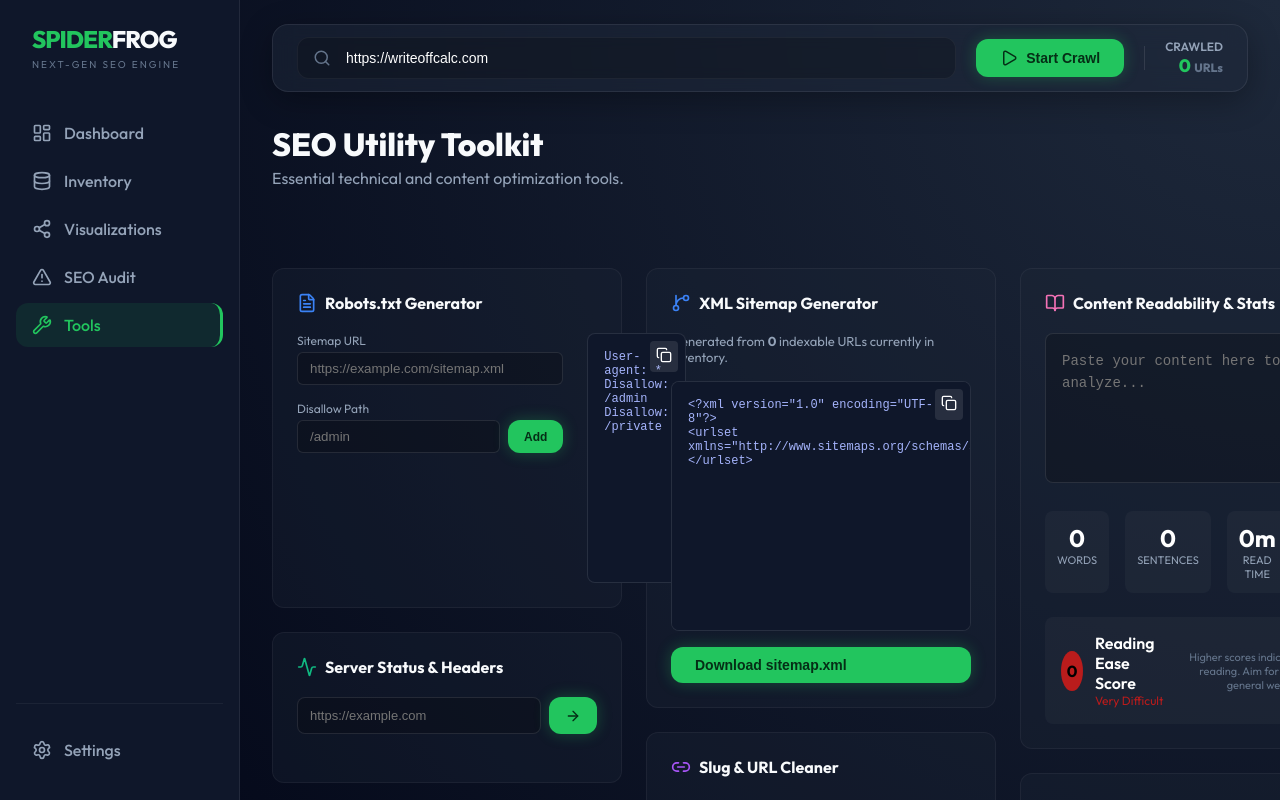
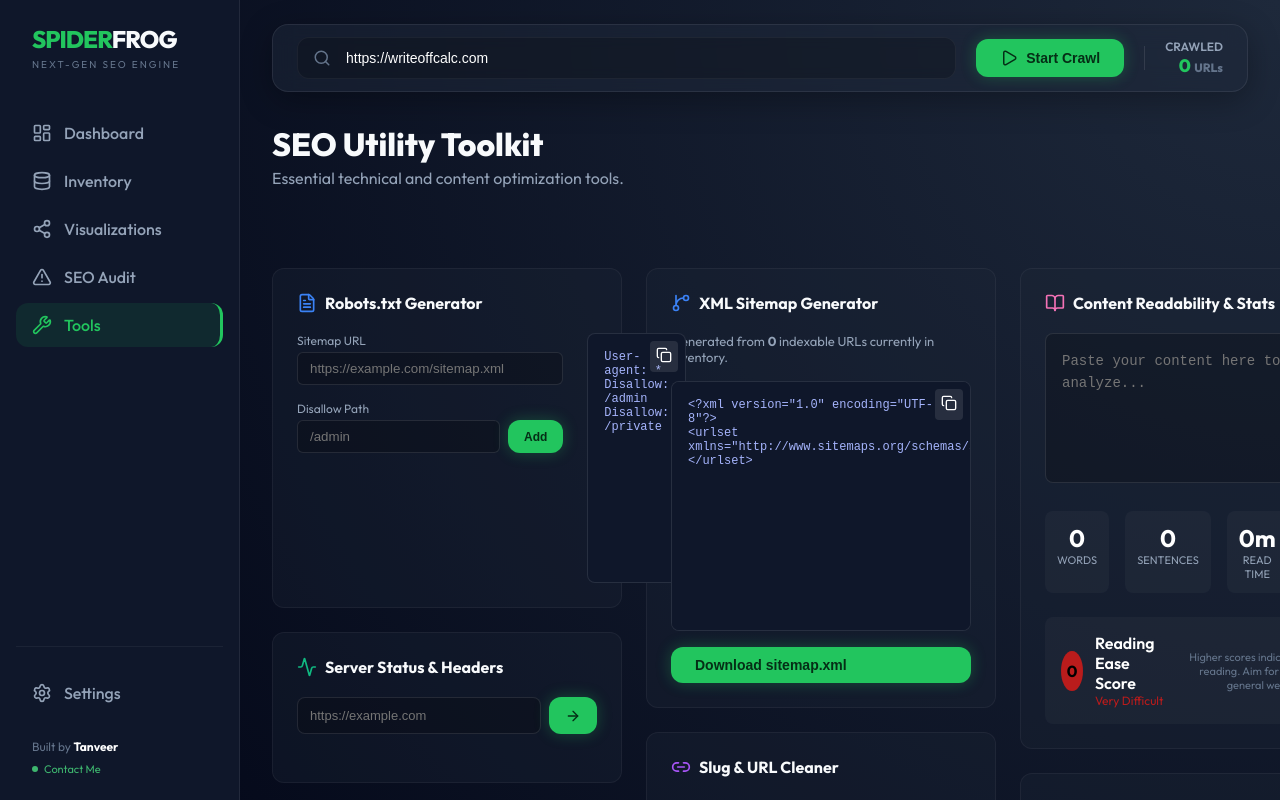
Before and after one commit to tanveerpy/seospider, a Next.js app: page /tools in a window 1280 px wide. Built offline with nearby package versions, Linux system fonts and the light colour scheme.

Commit message:
style: fix sidebar layout for footer creds

```diff
--- a/src/components/AppLayout.tsx
+++ b/src/components/AppLayout.tsx
@@ -94,12 +94,32 @@
                         Settings
                     </div>
                 </div>
+
+                {/* Persistent Footer Creds */}
+                <div style={{ marginTop: '20px', padding: '0 16px' }}>
+                    <div style={{ fontSize: '12px', color: '#64748b', marginBottom: '8px' }}>
+                        Built by <strong style={{ color: '#fff' }}>Tanveer</strong>
+                    </div>
+                    <a href="mailto:dahajsainak@gmail.com" style={{
+                        fontSize: '11px',
+                        color: '#4ade80',
+                        textDecoration: 'none',
+                        display: 'flex',
+                        alignItems: 'center',
+                        gap: '6px',
+                        opacity: 0.8
+                    }}>
+                        <div style={{ width: '6px', height: '6px', borderRadius: '50%', background: '#4ade80' }}></div>
+                        Contact Me
+                    </a>
+                </div>
             </aside>
 
             {/* Main Content Area */}
-            <main style={{ display: 'flex', flexDirection: 'column', height: '100vh', overflow: 'hidden', flex: 1 }}>
+            < main style={{ display: 'flex', flexDirection: 'column', height: '100vh', overflow: 'hidden', flex: 1 }
+            }>
                 {/* Top Header Bar */}
-                <header className="glass-panel" style={{
+                < header className="glass-panel" style={{
                     margin: '24px 32px 0 32px',
                     padding: '12px 24px',
                     display: 'flex',
@@ -147,15 +167,15 @@
                         <div style={{ fontSize: '12px', color: '#94a3b8', fontWeight: 600 }}>CRAWLED</div>
                         <div style={{ fontSize: '18px', fontWeight: 800, color: '#22c55e' }}>{Object.keys(pages).length} <span style={{ fontSize: '12px', color: '#64748b' }}>URLs</span></div>
                     </div>
-                </header>
+                </header >
 
                 {/* Viewport for Pages */}
-                <div style={{ flex: 1, overflow: 'auto' }}>
+                < div style={{ flex: 1, overflow: 'auto' }}>
                     {children}
-                </div>
-            </main>
+                </div >
+            </main >
 
             {showConfig && <ConfigModal onClose={() => setShowConfig(false)} />}
-        </div>
+        </div >
     );
 }
```
